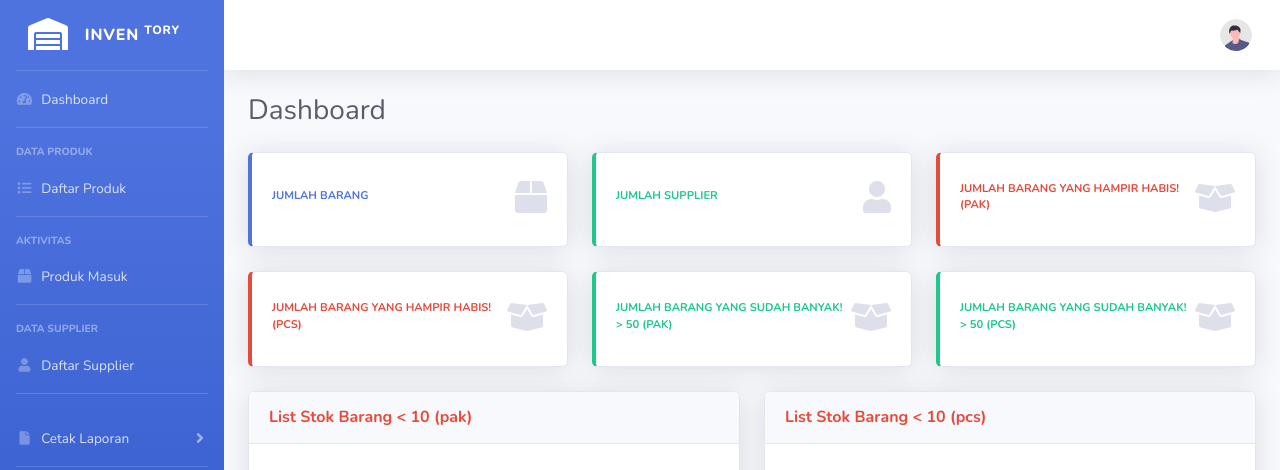
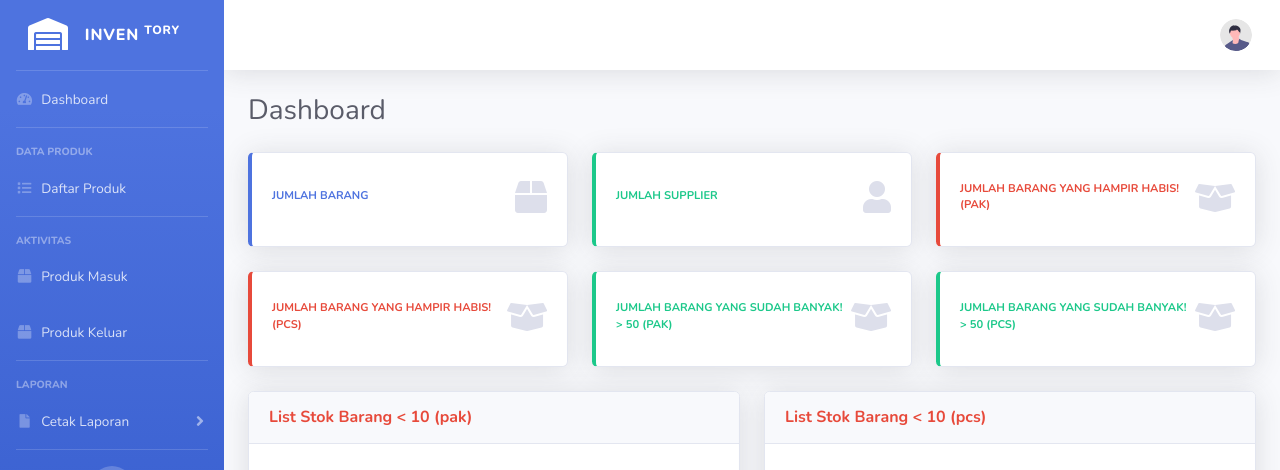
Before and after one commit to haafidz-jp/after-sidang, a CodeIgniter 4 app: template app/Views/dashboard/index.php in a window 1280 px wide. Shown: the top 470 px of the page. Run offline with PHP 8.4 and a stand-in for CodeIgniter, Linux system fonts and the light colour scheme; the template is opened without the code that fills it, so the values that code supplies are empty; some libraries are stand-ins or nearby versions.

Commit message:
edit sidebar group('admin')

```diff
--- a/app/Views/layout/v_sidebar.php
+++ b/app/Views/layout/v_sidebar.php
@@ -50,15 +50,14 @@
         <span>Produk Masuk</span></a>
     </li>
 
-    <?php if(in_groups('admin')) :?>
     <!-- Nav Item - Produk Keluar -->
     <li class="nav-item">
         <a class="nav-link" href="<?= base_url('/produk_keluar')?>">
         <i class="fas fa-fw fa-box"></i>
         <span>Produk Keluar</span></a>
     </li>
-    <?php endif; ?>
 
+    <?php if(in_groups('admin')) :?>
     <!-- Divider -->
     <hr class="sidebar-divider">
 
@@ -73,9 +72,15 @@
         <i class="fas fa-fw fa-user"></i>
         <span>Daftar Supplier</span></a>
     </li>
+    <?php endif; ?>
 
     <!-- Divider -->
     <hr class="sidebar-divider d-none d-md-block">
+
+    <!-- Heading -->
+    <div class="sidebar-heading">
+        Laporan
+    </div>
 
     <!-- Nav Item - Export Collapse Menu -->
     <li class="nav-item">
@@ -89,8 +94,9 @@
                 <!-- <h6 class="collapse-header">Custom Utilities:</h6> -->
                 <a class="collapse-item" href=<?= base_url('/cetakproduk'); ?>> <i class="fas fa-fw fa-file-pdf"></i> Daftar Produk</a>
                 <a class="collapse-item" href=<?= base_url('/cetakmasuk'); ?>> <i class="fas fa-fw fa-file-pdf"></i> Produk Masuk</a>
+                <a class="collapse-item" href=<?= base_url('/cetakkeluar'); ?>> <i class="fas fa-fw fa-file-pdf"></i> Produk Keluar</a>
                 <?php if(in_groups('admin')) :?>
-                <a class="collapse-item" href=<?= base_url('/cetakkeluar'); ?>> <i class="fas fa-fw fa-file-pdf"></i> Produk Keluar</a>
+                <a class="collapse-item" href=<?= base_url('/cetaksupplier'); ?>> <i class="fas fa-fw fa-file-pdf"></i> Daftar Supplier</a>
                 <?php endif; ?>
             </div>
         </div>
```
